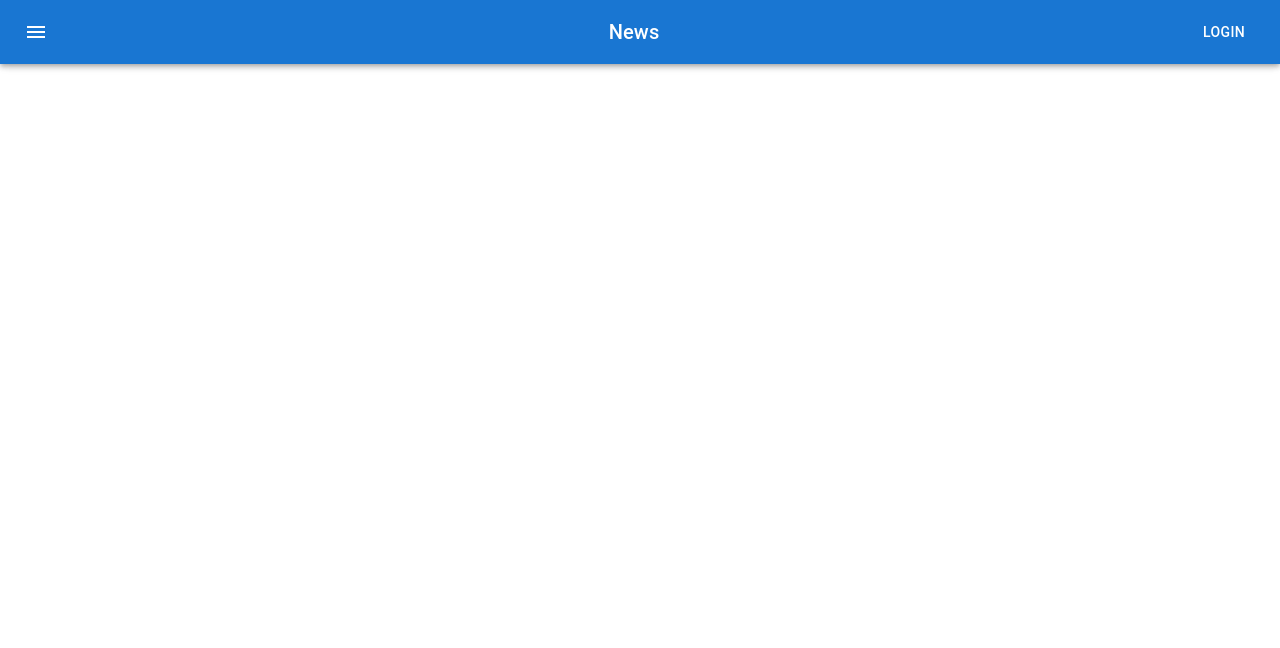
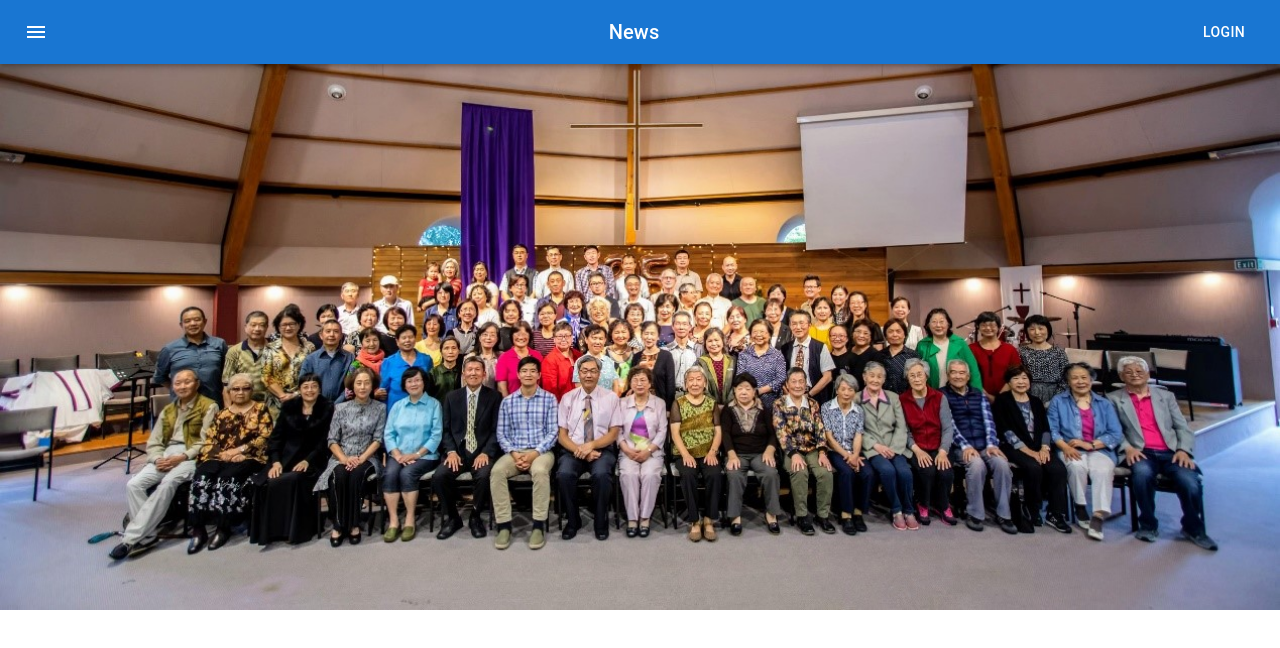
Before and after one commit to kanex02/c4, a React (Create React App) app: page /home in a window 1280 px wide. Shown: the top 648 px of the page. Built offline with nearby package versions, Linux system fonts and the light colour scheme.

Commit message:
Added background

```diff
--- a/src/Home.tsx
+++ b/src/Home.tsx
@@ -28,6 +28,9 @@ function Home() {
                 </Toolbar>
             </AppBar>
         </Box>
+        <Box sx={{width:"100%"}}>
+            <img src = '/background pic.jpg' style={{width:"100%"}}></img>
+        </Box>
     </div>
   );
 }
```
Also changed, not shown: public/background pic.jpg (added).
